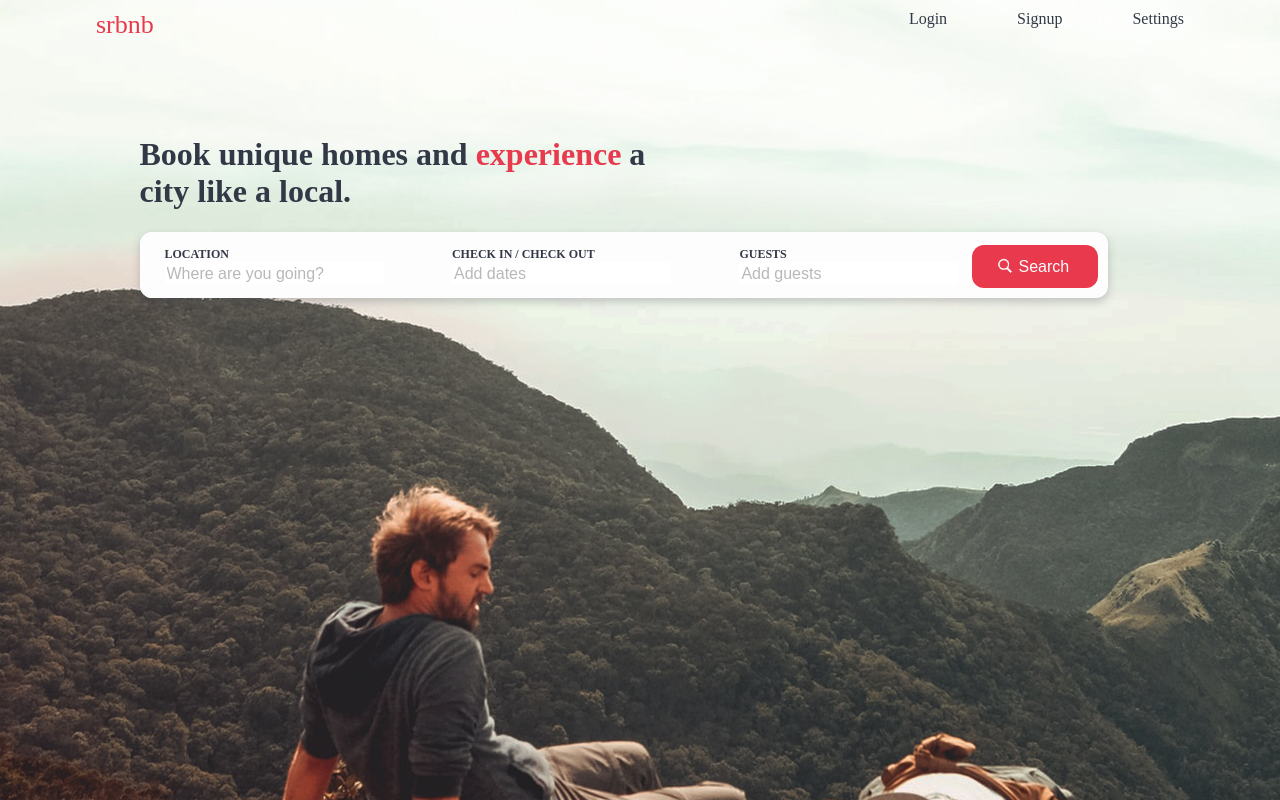
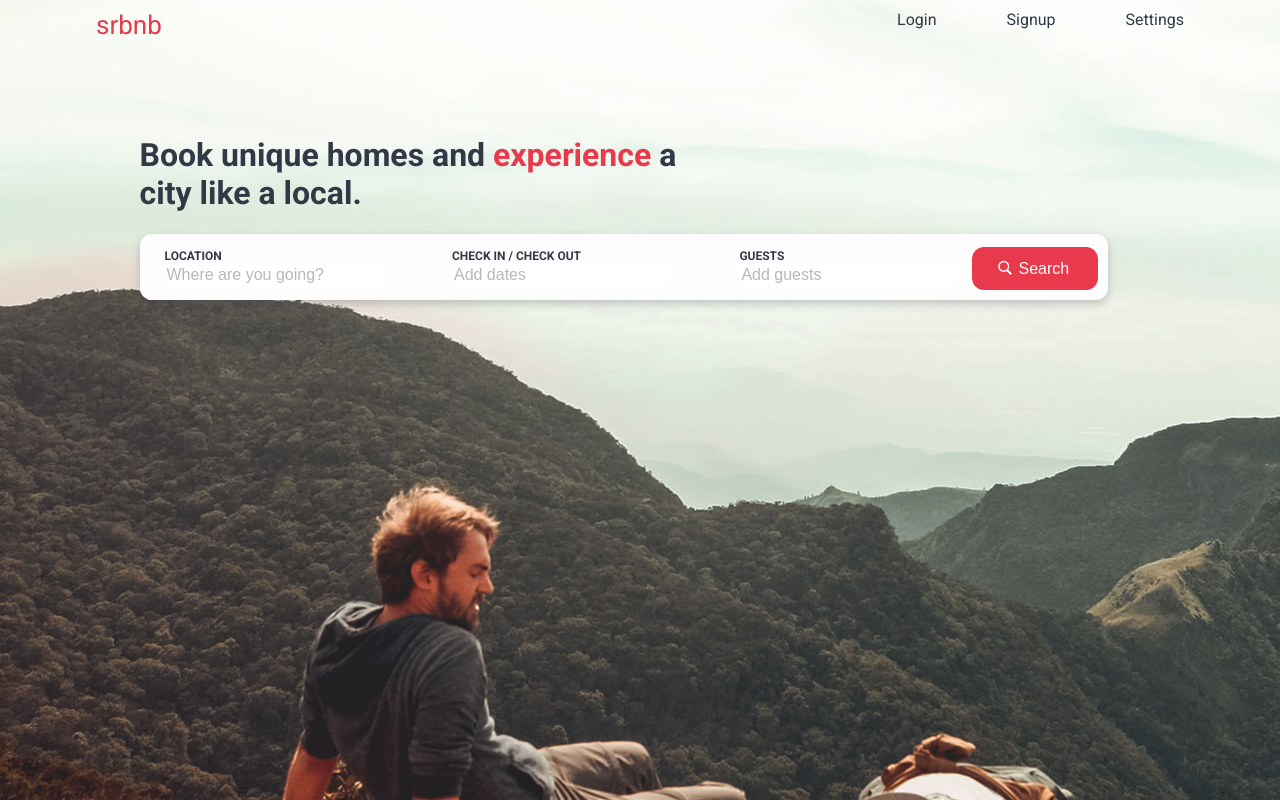
Before and after one commit to igorroncevic/wp2020-srbnb, a Vue app in the folder client/wp2020-client/: page / in a window 1280 px wide. Built offline with nearby package versions, Linux system fonts and the light colour scheme; the HTML template or start-up script is replaced by a standard one.

Commit message:
FE - Added Roboto Font

```diff
--- a/client/wp2020-client/public/css/styles.css
+++ b/client/wp2020-client/public/css/styles.css
@@ -1,3 +1,5 @@
+@import url('https://fonts.googleapis.com/css2?family=Roboto:wght@100;300;400;500;700;900&display=swap');
+
 :root {
   --main-text-color: #323846;
   --medium-text-color: #8b8b8b;
@@ -16,3 +18,7 @@
 body {
   margin: 0 !important;
 }
+
+html, body {
+   font-family: 'Roboto', sans-serif;
+}
```
